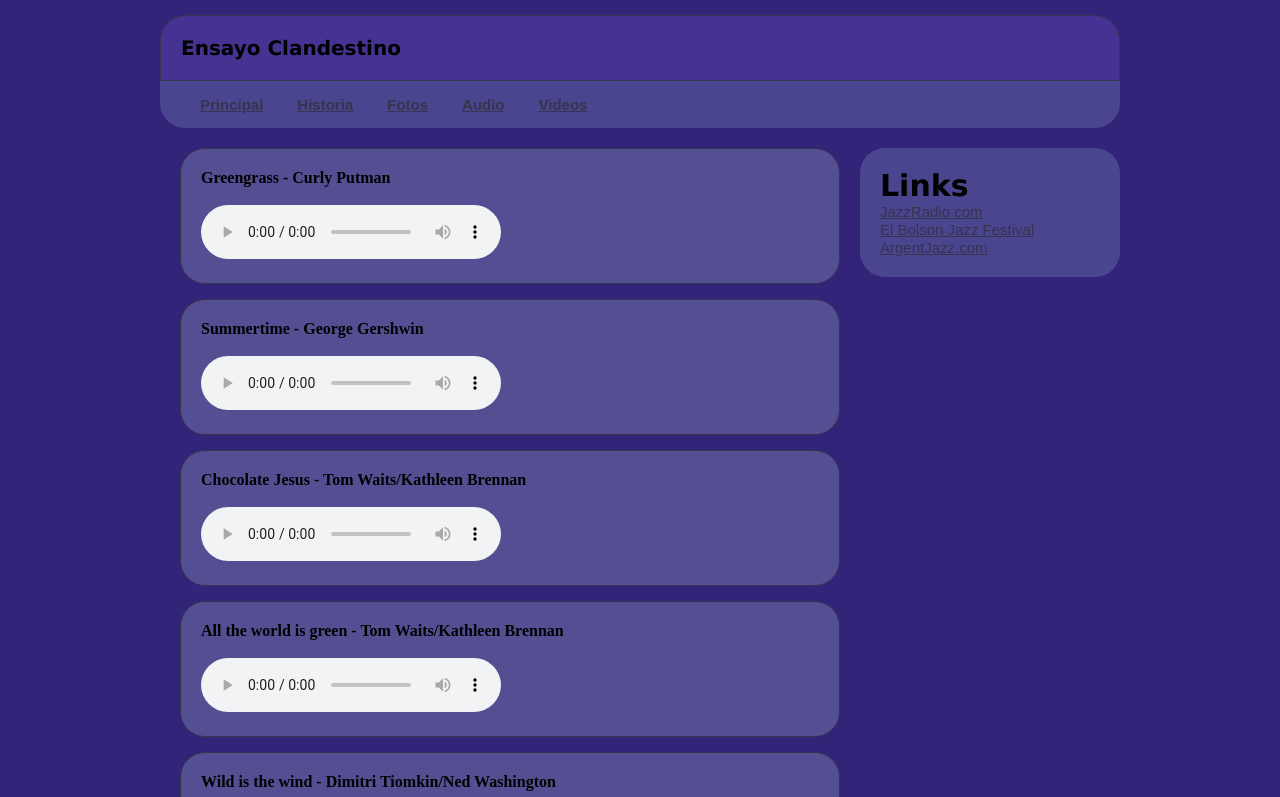
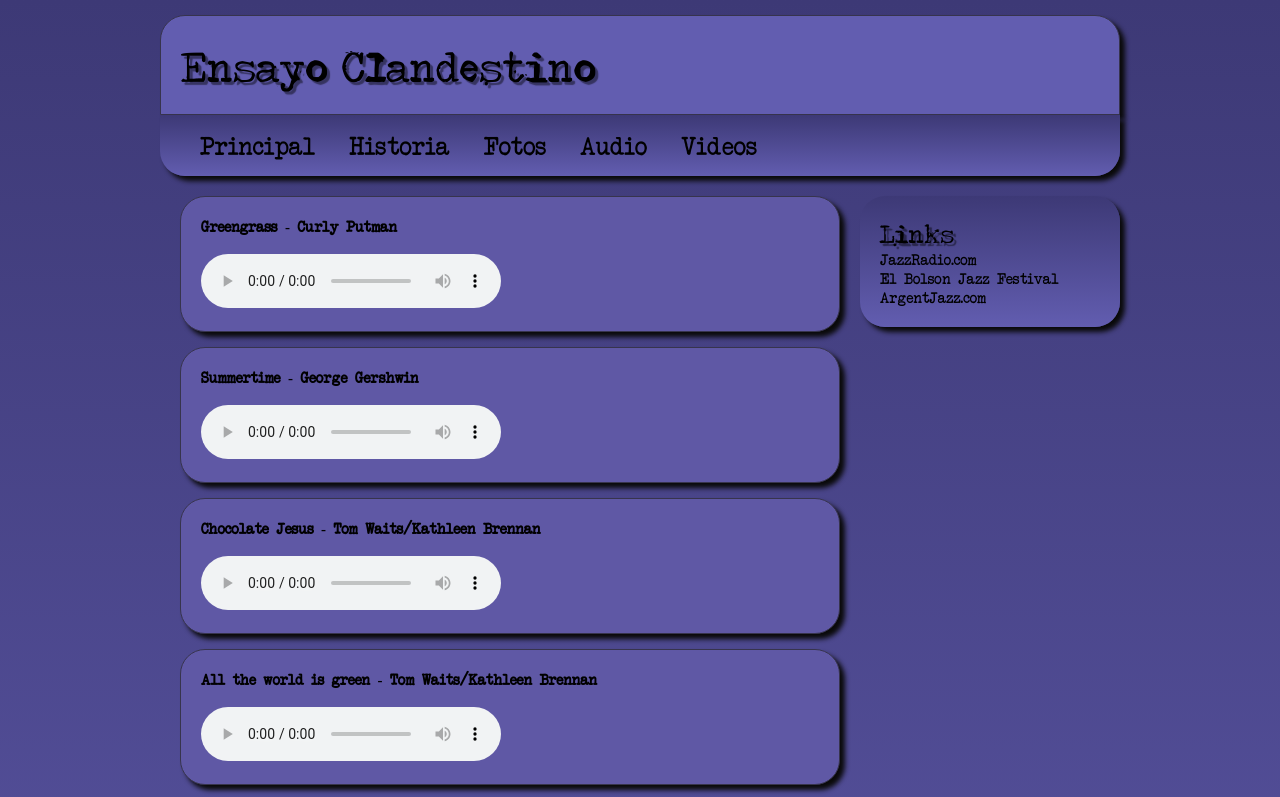
Before and after one commit to BenPesoa/Clandestino, a plain HTML site: page audio.html in a window 1280 px wide. Shown: the top 797 px of the page. Drawn offline with Linux system fonts and the light colour scheme.

Commit message:
Update estilo.css

```diff
--- a/estilo.css
+++ b/estilo.css
@@ -2,15 +2,26 @@
 margin: 0px;
 padding: 0px;
 }
+@font-face {
+	font-family: "letra1";
+	src: url("font4.ttf");
+}
+@font-face {
+	font-family: "letra2";
+	src: url("font5.ttf");
+}
+
+
 h1 {
-font: bold 20px verdana, sans-serif;
+font:  50px letra1, verdana, sans-serif;
+text-shadow: rgba(0,0,0, 0.45) 3px 3px 1px
 }
 h2 {
-font: bold 14px verdana, sans-serif;
+font:  20px verdana, sans-serif;
 }
-a {color:rgb(55,52,77);
-	font-family:sans-serif;
-	font-size:15px;
+a {color:rgb(0,0,0);
+	font: 25px letra2;
+	text-decoration: none;
 }
 header, section, footer, aside, nav, article, figure, figcaption,
 hgroup{
@@ -18,7 +29,7 @@ display: block;
 }
 body {
 text-align: center;
-background-color:rgb(50,36,120);
+background: -webkit-linear-gradient(top, #3d3976, #625db0);
 }
 #group {
 width: 960px;
@@ -26,24 +37,27 @@ margin: 15px auto;
 text-align: left;
 }
 #header {
-background:rgb(69,50,146);
+background-color: #625db0;
 border: 1px solid rgb(55,52,77);
 padding: 20px;
 border-top-right-radius: 25px;
 border-top-left-radius: 25px;
+font: 20px letra1, verdana, sans-serif;
+box-shadow: rgb(10,10,10) 5px 5px 5px;
+text-shadow: rgba(0,0,0, 0.45) 3px 3px 1px
 }
 #menu {
-background:rgb(74,69,143);
+background: -webkit-linear-gradient(top, #3d3976, #625db0);
 padding: 5px 25px;
 border-bottom-right-radius: 25px;
 border-bottom-left-radius: 25px;
+box-shadow: rgb(10,10,10) 5px 5px 5px;
 }
 #menu li {
 display: inline-block;
 list-style: none;
 padding: 5px;
 margin: 5px 10px;
-font: bold 14px verdana, sans-serif;
 }
 #section {
 float: left;
@@ -55,8 +69,9 @@ float: left;
 width: 220px;
 margin: 20px 0px;
 padding: 20px;
-background:rgb(74,69,143);
+background: -webkit-linear-gradient(top, #3d3976, #625db0);
 border-radius: 25px;
+box-shadow: rgb(10,10,10) 5px 5px 5px;
 }
 #footer {
 clear: both;
@@ -65,11 +80,13 @@ padding: 20px;
 border-top: 2px solid rgb(55,52,77);
 }
 article {
-background:rgb(84,78,147);
+background:rgb(95,88,165);
 border: 1px solid rgb(55,52,77);
 padding: 20px;
 margin-bottom: 15px;
 border-radius: 25px;
+box-shadow: rgb(10,10,10) 5px 5px 5px;
+font: 15px letra2;
 }
 article footer {
 text-align: right;
@@ -80,3 +97,41 @@ color: rgb(55,52,77);
 figcaption {
 font: italic 14px verdana, sans-serif;
 }
+#b1, #b2, #b3, #b4, #b5, #l1{
+	border-radius: 15px;
+}
+
+#b1:hover{
+	background:rgb(89,84,172);
+	-webkit-transform: scale(1.10);
+}
+#b2:hover{
+	background:rgb(89,84,172);
+	-webkit-transform: scale(1.10);
+}
+#b3:hover{
+	background:rgb(89,84,172);
+	-webkit-transform: scale(1.10);
+}
+#b4:hover{
+	background:rgb(89,84,172);
+	-webkit-transform: scale(1.10);
+}
+#b5:hover{
+	background:rgb(89,84,172);
+	-webkit-transform: scale(1.10);
+}
+
+#l1, #l2, #l3{
+	font: 15px letra2;
+}
+
+#l1:hover{
+	background:rgb(89,84,172);
+	}
+#l2:hover{
+	background:rgb(89,84,172);
+	}
+#l3:hover{
+	background:rgb(98,94,177);
+	}
```
